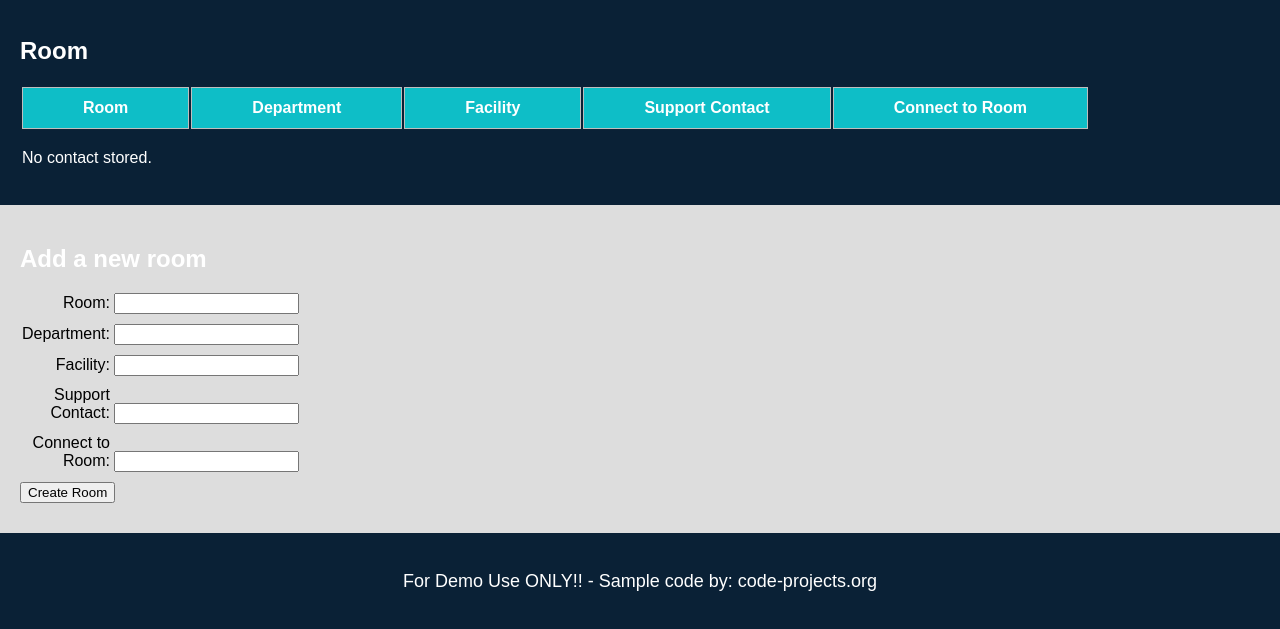
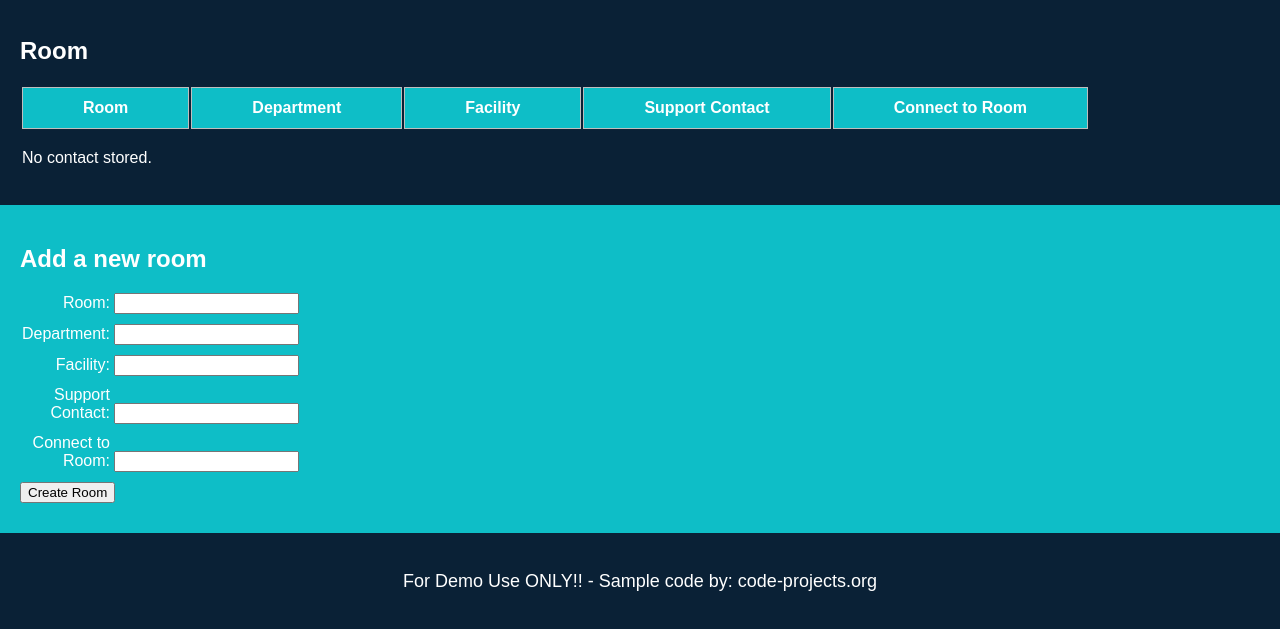
Before and after one commit to ckeilberg57/epdirectory2, a plain HTML site: page index.html in a window 1280 px wide. Shown: the part 103-732 px from the top of the page. Drawn offline with Linux system fonts and the light colour scheme.

Commit message:
Update style.css

```diff
--- a/styles/style.css
+++ b/styles/style.css
@@ -43,9 +43,10 @@ footer p{
 }
 #new-contact, #contact-display {
     padding: 20px;
+    color: #FFFFFF;
 }
 #new-contact {
-    background: #ddd;
+    background: #0ebec7;
 }
 div {
     margin-bottom: 10px;
```
